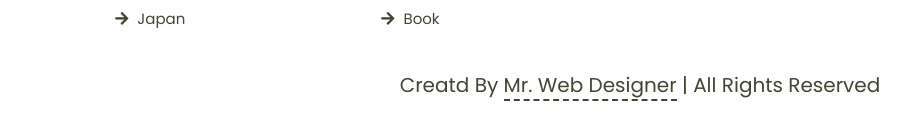
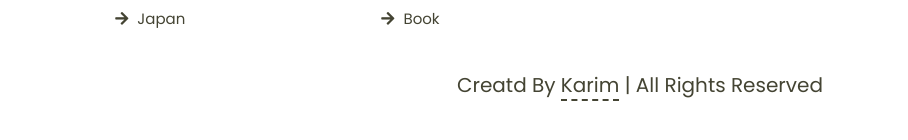
Before and after one commit to karimosman40/cofe, a plain HTML site: page index.html in a window 1280 px wide. Shown: the part 3716-3856 px from the top of the page, 0-908 px from the left. Drawn offline with nearby package versions, Linux system fonts and the light colour scheme.

Commit message:
Update index.html

```diff
--- a/index.html
+++ b/index.html
@@ -321,7 +321,7 @@
 
     </div>
 
-    <div class="credit"> creatd by <span>mr. web designer</span> | all rights reserved </div>
+    <div class="credit"> creatd by <span>karim</span> | all rights reserved </div>
 
 </section>
 
```
